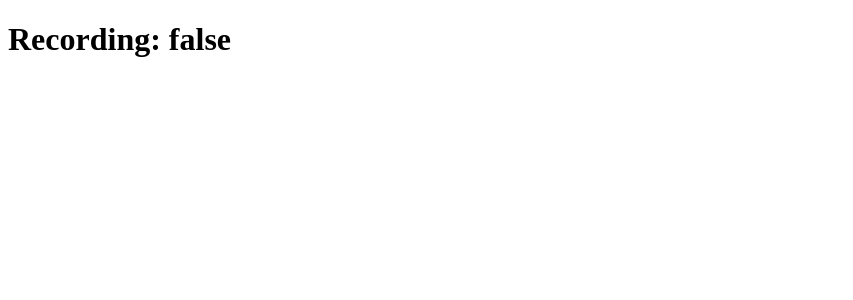
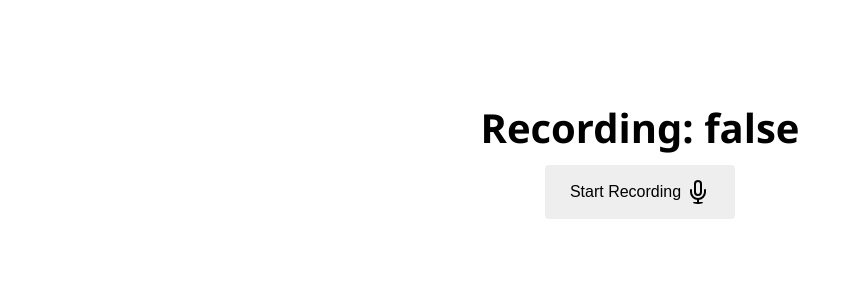
Before and after one commit to skyflyhighly/react-typescript-speech-to-text, a React (Create React App) app: page / in a window 1280 px wide. Shown: the top 300 px of the page, without its empty margins (0-853 px from the left). Built offline with nearby package versions, Linux system fonts and the light colour scheme.

Commit message:
added basic styles

```diff
--- a/src/App.css
+++ b/src/App.css
@@ -0,0 +1,68 @@
+* {
+  padding: 0;
+  margin: 0;
+  box-sizing: border-box;
+}
+
+html {
+  font-size: 62.5%;
+}
+body {
+  font-family: 'Segoe UI', Tahoma, Geneva, Verdana, sans-serif;
+}
+
+p,
+span {
+  font-size: 1.6rem;
+}
+
+ul {
+  list-style: none;
+  border-radius: 5px;
+  padding: 10px;
+}
+li {
+  font-size: 1.6rem;
+  padding: 10px;
+  background: rgba(0, 0, 0, 0.02);
+}
+li:nth-of-type(even) {
+  background: #eee;
+}
+
+h1 {
+  font-size: 4rem;
+}
+
+button {
+  background: #eee;
+  border-radius: 4px;
+  border: none;
+  padding: 15px 25px;
+  cursor: pointer;
+  font-size: 2rem;
+  display: flex;
+  justify-content: center;
+  align-items: center;
+  margin: 10px auto;
+}
+button img {
+  border-radius: 50%;
+  margin-left: 5px;
+}
+button span {
+  vertical-align: middle;
+}
+
+[data-recording='true'] {
+  animation: pulse 1s infinite;
+}
+
+@keyframes pulse {
+  0% {
+    box-shadow: 0 0 0 0px rgb(218, 18, 18);
+  }
+  100% {
+    box-shadow: 0 0 0 20px rgba(40, 167, 69, 0);
+  }
+}
--- a/src/App.js
+++ b/src/App.js
@@ -2,9 +2,13 @@ import React from 'react';
 
 import useRecordMicrophone from 'Hooks/useRecordMicrophone';
 
+import micIcon from './mic.svg';
+
+import './App.css';
+
 export default function App() {
   const onStartSpeaking = () => {
-    console.log('started speaking');
+    console.log('started speaking eriuflhui4tlk');
   };
 
   const onStoppedSpeaking = () => {
@@ -26,14 +30,35 @@ export default function App() {
   });
 
   if (error) {
-    return <h1>{error}</h1>;
+    return (
+      <div
+        style={{
+          maxWidth: '600px',
+          margin: '100px auto',
+          textAlign: 'center'
+        }}
+      >
+        <p>
+          {error}
+          <span style={{ fontSize: '3rem' }}>🤷‍</span>
+        </p>
+      </div>
+    );
   }
 
   return (
-    <div>
-      <h1 onClick={isRecording ? stopCapturing : startCapturing}>
-        Recording: {isRecording.toString()}
-      </h1>
+    <div
+      style={{
+        maxWidth: '600px',
+        margin: '100px auto',
+        textAlign: 'center'
+      }}
+    >
+      <h1>Recording: {isRecording.toString()}</h1>
+      <button onClick={isRecording ? stopCapturing : startCapturing}>
+        <span>{isRecording ? 'Stop Recording' : 'Start Recording'}</span>
+        <img data-recording={isRecording} src={micIcon} alt="" />
+      </button>
       <ul>
         {results.map(result => (
           <li>{result}</li>
```
Also changed, not shown: src/mic.svg (added).
